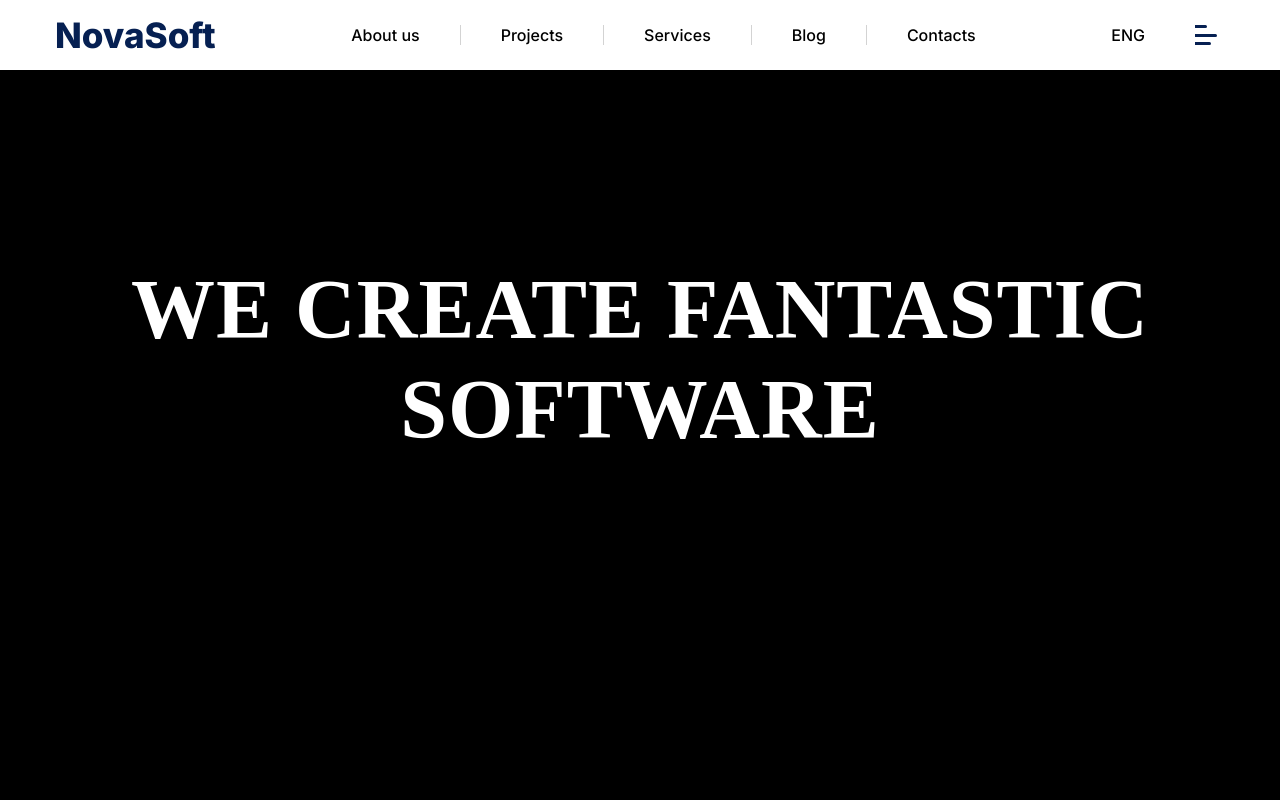
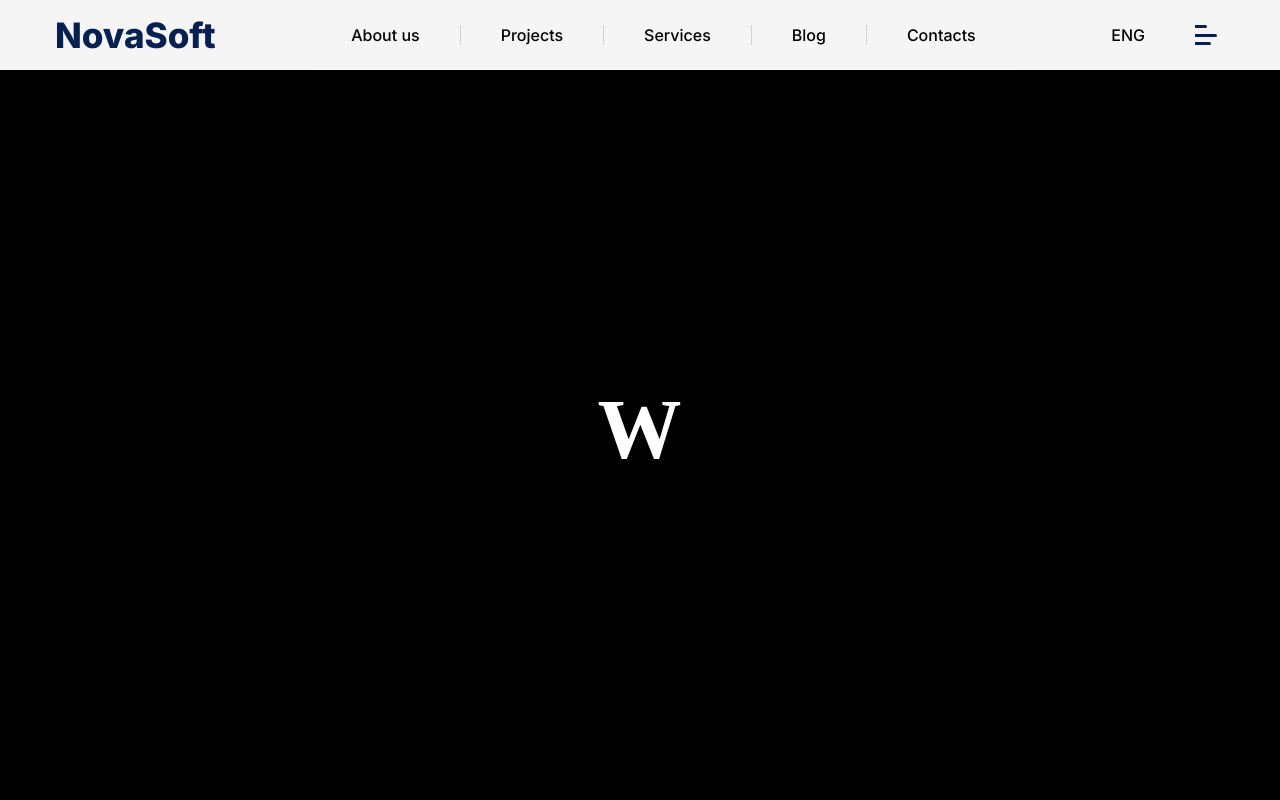
Before and after one commit to IsrailovSardor/NovaSoft, a React (Create React App) app: page / in a window 1280 px wide. Shown: the top 800 px of the page. Built offline with nearby package versions, Linux system fonts and the light colour scheme.

Commit message:
feature/test-parallax

```diff
--- a/src/components/banner/Banner.jsx
+++ b/src/components/banner/Banner.jsx
@@ -1,12 +1,16 @@
 import React from 'react';
 import './banner.scss'
+import {useTypingText} from "../../hooks/useTypingText";
 
 const Banner = () => {
+    const {word, stop, start} = useTypingText(["We create fantastic software"],
+        230,
+        120)
     return (
         <div className={'banner'}>
             <div className="container">
                 <h1>
-                    We create fantastic software
+                    {word}
                 </h1>
             </div>
         </div>
--- a/src/components/banner/banner.scss
+++ b/src/components/banner/banner.scss
@@ -21,6 +21,27 @@
       -ms-user-select: none; /* Internet Explorer/Edge */
       user-select: none
     }
+    .h1::after {
+      content: "";
+      width: 8px;
+      height: 100%;
+      background: red;
+      display: block;
+      position: absolute;
+      right: -10px;
+      top: 0;
+      animation: blink 0.5s ease infinite alternate-reverse;
+    }
+
+    @keyframes blink {
+      from {
+        opacity: 100%;
+      }
+
+      to {
+        opacity: 0%;
+      }
+    }
 
   }
 }
--- a/src/components/header/header.scss
+++ b/src/components/header/header.scss
@@ -2,8 +2,8 @@
 
 .header {
   height: 70px;
-  background-color: white;
-  position: fixed;
+  background-color: whitesmoke;
+  position: static;
   box-shadow: rgba(0, 0, 0, 0.24) 0px 3px 8px;
   top: 0;
   right: 0;
--- a/src/components/roadmap/Roadmap.jsx
+++ b/src/components/roadmap/Roadmap.jsx
@@ -30,7 +30,6 @@
 const Roadmap = () => {
     const id = useId()
     return (
-        <Parallax >
         <section className={'roadmap'}>
             <div className="container">
                 <h1>
@@ -41,21 +40,25 @@
                         <div key={`${id}__${item.title}__${index}`}
                              className={'roadmap__item'}
                         >
+                            <Parallax translateX={[-300, 0]}
+                                      easing={'easeOutQuad'}
+                                      speed={-10}
+                            >
                                 <RoadmapItem title={item.title}
                                              description={item.description}
                                              image={require(`../../images/roadmap/${item.image}`)}
                                              index={index+1}
                                 />
-                                {
-                                    index+1 !== items.length &&
-                                    <Divider/>
-                                }
+                            </Parallax>
+                            {/*{*/}
+                            {/*    index+1 !== items.length &&*/}
+                            {/*    <Divider/>*/}
+                            {/*}*/}
                         </div>
                     )
                 }
             </div>
         </section>
-        </Parallax>
     );
 };
 
--- a/src/components/roadmap/roadmap.scss
+++ b/src/components/roadmap/roadmap.scss
@@ -1,6 +1,7 @@
 .roadmap{
   color: white;
   padding: 80px 0;
+  overflow: hidden;
   .container{
     display: flex;
     flex-direction: column;
--- a/src/components/roadmap/roadmapItem/roadmapItem.scss
+++ b/src/components/roadmap/roadmapItem/roadmapItem.scss
@@ -3,6 +3,7 @@
   background-color: #222222;
   width: 100%;
   max-width: 570px;
+  margin: 50px 0;
   .roadmap__header{
     height: 50px;
     padding: 10px;
--- /dev/null
+++ b/src/hooks/useTypingText.js
@@ -0,0 +1,86 @@
+import React, { useState, useEffect, useRef } from "react";
+
+const FORWARD = "forward";
+const BACKWARD = "backward";
+
+/*
+ * Read the blog post here:
+ * https://letsbuildui.dev/articles/a-typing-text-effect-with-react-hooks
+ */
+export const useTypingText = (words, keySpeed = 1000, maxPauseAmount = 10) => {
+    const [wordIndex, setWordIndex] = useState(0);
+    const [currentWord, setCurrentWord] = useState(words[wordIndex].split(""));
+    const [isStopped, setIsStopped] = useState(false);
+    const direction = useRef(BACKWARD);
+    const typingInterval = useRef();
+    const letterIndex = useRef();
+
+    const stop = () => {
+        clearInterval(typingInterval.current);
+        setIsStopped(true);
+    };
+
+    useEffect(() => {
+        // Start at 0
+        let pauseCounter = 0;
+
+        if (isStopped) return;
+
+        const typeLetter = () => {
+            if (letterIndex.current >= words[wordIndex].length) {
+                direction.current = BACKWARD;
+
+                // Begin pause by setting the maxPauseAmount prop equal to the counter
+                pauseCounter = maxPauseAmount;
+                return;
+            }
+
+            const segment = words[wordIndex].split("");
+            setCurrentWord(currentWord.concat(segment[letterIndex.current]));
+            letterIndex.current = letterIndex.current + 1;
+        };
+
+        const backspace = () => {
+            if (letterIndex.current === 0) {
+                const isOnLastWord = wordIndex === words.length - 1;
+
+                setWordIndex(!isOnLastWord ? wordIndex + 1 : 0);
+                direction.current = FORWARD;
+
+                return;
+            }
+
+            const segment = currentWord.slice(0, currentWord.length - 1);
+            setCurrentWord(segment);
+            letterIndex.current = currentWord.length - 1;
+        };
+
+        typingInterval.current = setInterval(() => {
+            // Wait until counter hits 0 to do any further action
+            if (pauseCounter > 0) {
+                pauseCounter = pauseCounter - 1;
+                return;
+            }
+
+            if (direction.current === FORWARD) {
+                typeLetter();
+            } else {
+                backspace();
+            }
+        }, keySpeed);
+
+        return () => {
+            clearInterval(typingInterval.current);
+        };
+    }, [currentWord, wordIndex, keySpeed, words, maxPauseAmount, isStopped]);
+
+    return {
+        word: (
+            <span className={`word ${currentWord.length ? "full" : "empty"}`}>
+        <span>{currentWord.length ? currentWord.join("") : "0"}</span>
+      </span>
+        ),
+        start: () => setIsStopped(false),
+        stop
+    };
+};
```
Lines whose indentation alone changed are shown as unchanged.
